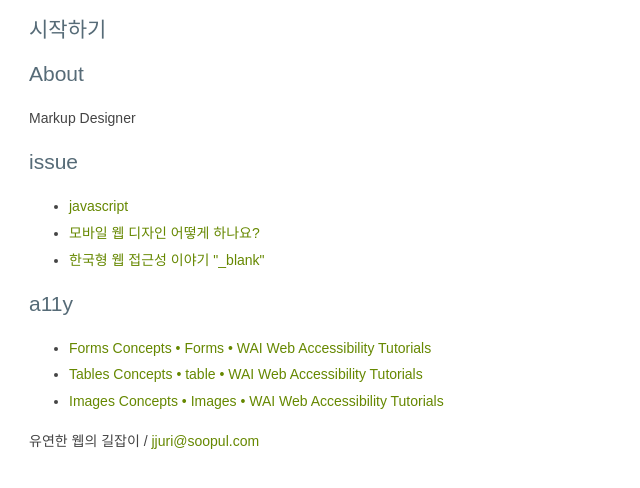
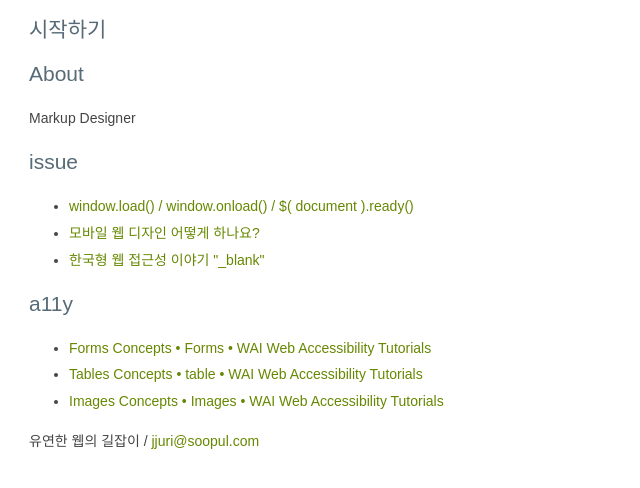
Before and after one commit to ionic2002/ionic2002.github.io, a Jekyll site: the page built from index.html, in a window 1280 px wide. Shown: the top 488 px of the page, without its empty margins (0-640 px from the left). Built offline with Jekyll 4.4.1, drawn with Linux system fonts in a browser that asks for light colours.

Commit message:
제목 수정

```diff
--- a/_posts/2016-03-16-issue_03.md
+++ b/_posts/2016-03-16-issue_03.md
@@ -1,6 +1,6 @@
 ---
 layout : post
-title :  javascript
+title :  window.load() / window.onload() / $( document ).ready()
 categories:
 - issue
 ---
```
